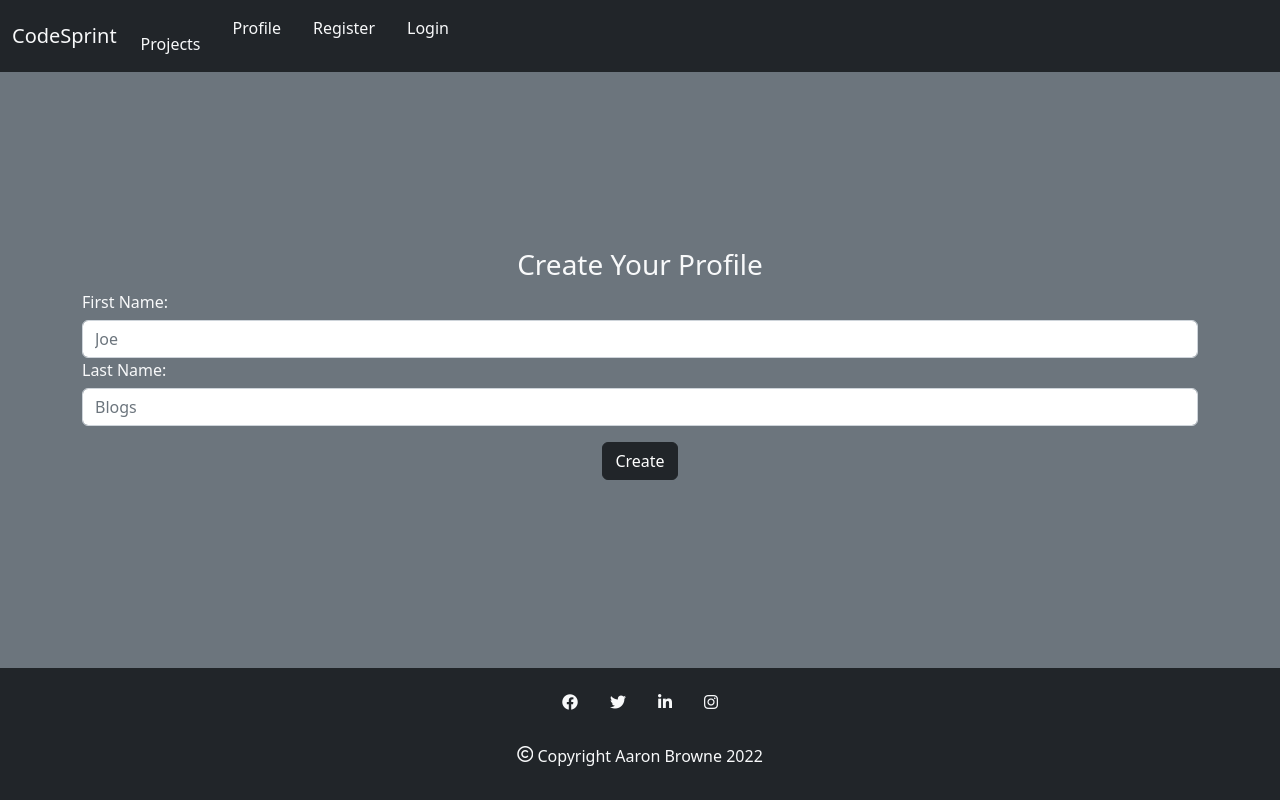
After one commit to browne878/CodeSprint-Portfolio-Project-4, a Django app: page /new-profile in a window 1280 px wide. The commit adds this page. Run offline with Django 3.2, Linux system fonts and the light colour scheme; some libraries are stand-ins or nearby versions.

Commit message:
Add User Profile and Company Creation Pages

```diff
--- a/codesprint/urls.py
+++ b/codesprint/urls.py
@@ -20,12 +20,12 @@ from planner import views
 
 urlpatterns = [
     path('admin/', admin.site.urls),
-    # path('login/', views.login, name='login'),
-    # path('register/', views.register, name='register'),
-    path('projects/', views.projects, name='projects'),
-    path('sprints/', views.sprints, name='sprints'),
-    path('cases/', views.cases, name='cases'),
+    path('projects', views.projects, name='projects'),
+    path('sprints', views.sprints, name='sprints'),
+    path('cases', views.cases, name='cases'),
     path('accounts/', include('allauth.urls')),
-    path('login/', views.login, name='login')
-    # path('register/', include('allauth.urls'))
+    path('new-profile', views.new_profile, name='profile'),
+    path('create-profile', views.create_profile, name='create-profle'),
+    path('new-company', views.new_company, name='company'),
+    path('create-company', views.create_company, name='create-company')
 ]
--- a/planner/admin.py
+++ b/planner/admin.py
@@ -1,8 +1,8 @@
 from django.contrib import admin
-from .models import Company, User, Project, Sprint, Case
+from .models import Company, User_Profile, Project, Sprint, Case
 
 admin.site.register(Company)
-# admin.site.register(User)
+admin.site.register(User_Profile)
 admin.site.register(Project)
 admin.site.register(Sprint)
 admin.site.register(Case)
--- a/planner/views.py
+++ b/planner/views.py
@@ -1,16 +1,10 @@
-from django.shortcuts import render
-from .models import Company, Project, Sprint, Case
+from django.shortcuts import render, get_object_or_404, redirect
+from django.views import View
+from .models import Company, Project, Sprint, Case, User_Profile
+from django.contrib.auth.models import User
 
 
 # Pages
-def login(request):
-    return render(request, "planner/login.html")
-
-
-def register(request):
-    return render(request, "planner/register.html")
-
-
 def projects(request):
     return render(request, 'planner/projects.html')
 
@@ -23,64 +17,39 @@ def cases(request):
     return render(request, 'planner/cases.html')
 
 
-# RENDER MODELS
-def get_company(request):
-    return request
+def create_profile(request):
+    return render(request, 'planner/create_profile.html')
 
 
-def get_employee(request):
-    return request
+def new_profile(request):
+    if request.method == 'POST':
+        first_name = request.POST.get('fname')
+        last_name = request.POST.get('lname')
+        username = request.POST.get('user')
+        user = User.objects.get(username=username)
+        try:
+            User_Profile.objects.get(user_id=user)
+        except User_Profile.DoesNotExist:
+            User_Profile.objects.create(first_name=first_name,
+                                        last_name=last_name,
+                                        role=User_Profile.Role.CLIENT,
+                                        user_id=user)
+            return redirect('create-company')
+
+    return render(request, 'planner/create_profile.html')
 
 
-def get_project(request):
-    return request
+def create_company(request):
+    return render(request, 'planner/create_company.html')
 
 
-def get_sprint(request):
-    return request
-
-
-def get_case(request):
-    return request
-
-
-# EDIT MODELS
-def edit_company(request):
-    return request
-
-
-def edit_employee(request):
-    return request
-
-
-def edit_project(request):
-    return request
-
-
-def edit_sprint(request):
-    return request
-
-
-def edit_case(request):
-    return request
-
-
-# CREATE MODELS
-def add_company(request):
-    return request
-
-
-def add_employee(request):
-    return request
-
-
-def add_project(request):
-    return request
-
-
-def add_sprint(request):
-    return request
-
-
-def add_case(request):
-    return request
+def new_company(request):
+    if request.method == 'POST':
+        name = request.POST.get('name')
+        username = request.POST.get('user')
+        user = User.objects.get(username=username)
+        user_profile = User_Profile.objects.get(user_id=user)
+        Company.objects.create(name=name)
+        user_profile.company_id = Company.objects.get(name=name)
+        user_profile.save()
+        return redirect('projects')
--- a/static/js/script.js
+++ b/static/js/script.js
@@ -1,3 +1,27 @@
 document.addEventListener('DOMContentLoaded', () => {
     document.getElementById('copyright-date').textContent = new Date().getFullYear();
+
+    if (window.location.href.split('/').includes('signup')) {
+        const inputs = document.getElementsByTagName('input');
+
+        for (const input of inputs) {
+            input.classList.add('form-control');
+        }
+    }
+
+    if (window.location.href.split('/').includes('login')) {
+        const inputs = document.getElementsByTagName('input');
+
+        for (const input of inputs) {
+            if (input.type === 'checkbox') {
+                input.classList.add('form-check-input');
+            } else {
+                input.classList.add('form-control');
+            }
+        }
+    }
+
+    document.getElementById('btn-company-continue').addEventListener('click', () => {
+        window.location.replace('projects');
+    })
 });
--- a/templates/account/login.html
+++ b/templates/account/login.html
@@ -10,8 +10,8 @@
 <div id="login" class="container">
     <div id="login-row" class="row vertical-center">
         <div id="login-box" class="col-md-12">
-            <form class="login text-light text-center" method="POST" action="{% url 'account_login' %}">
-                <h3 class="text-center text-light">Login</h3>
+            <form class="form login text-light text-center" method="POST" action="{% url 'account_login' %}">
+                <h3 class="text-center text-light overflow-hidden">Login</h3>
                 {% csrf_token %}
                 {{ form.as_p }}
                 {% if redirect_field_value %}
--- a/templates/base.html
+++ b/templates/base.html
@@ -33,14 +33,25 @@
             <div class="collapse navbar-collapse" id="navbarSupportedContent">
                 <ul class="navbar-nav mb-2 mb-lg-0">
                     <li class="nav-item ms-auto me-3 mt-3">
-                        <a class="text-light nav-link active" aria-current="page" href="{% url 'projects' %}">Projects</a>
+                        <a class="text-light nav-link active" aria-current="page"
+                            href="{% url 'projects' %}">Projects</a>
                     </li>
                     <li class="nav-item ms-auto me-3">
                         <a class="text-light nav-link" href="#">Profile</a>
                     </li>
-                    <li class="nav-item ms-auto me-3">
-                        <a class="text-light nav-link" href="#">Login</a>
                     </li>
+                    {% if user.is_authenticated %}
+                    <li class="nav-item  ms-auto me-3">
+                        <a class="text-light nav-link" href="{% url 'account_logout' %}">Logout</a>
+                    </li>
+                    {% else %}
+                    <li class="nav-item  ms-auto me-3">
+                        <a class="text-light nav-link" href="{{ signup_url }}">Register</a>
+                    </li>
+                    <li class="nav-item  ms-auto me-3">
+                        <a class="text-light nav-link" href="{{ login_url }}">Login</a>
+                    </li>
+                    {% endif %}
                 </ul>
             </div>
         </div>
--- /dev/null
+++ b/templates/planner/create_profile.html
@@ -0,0 +1,26 @@
+{% extends "base.html" %}
+
+{% block content %}
+<div id="create-profile" class="container">
+    <div id="create-profile-row" class="row vertical-center">
+        <div id="create-profile-box" class="col-md-12">
+            <form id="create-profile-form" class="form" action="new-profile" method="post">
+                {% csrf_token %}
+                <h3 class="text-center text-light overflow-hidden">Create Your Profile</h3>
+                <div class="form-group">
+                    <label for="fname" class="text-light">First Name:</label><br>
+                    <input type="text" name="fname" id="fname" class="form-control" placeholder="Joe">
+                </div>
+                <div class="form-group">
+                    <label for="lname" class="text-light">Last Name:</label><br>
+                    <input type="text" name="lname" id="lname" class="form-control" placeholder="Blogs">
+                </div>
+                <input type="hidden" name="user" class="form-control" value="{{ user }}" />
+                <div class="form-group text-center">
+                    <button type="submit" class="btn btn-dark m-3" id="btn-create-profile">Create</button>
+                </div>
+            </form>
+        </div>
+    </div>
+</div>
+{% endblock content %}
```
Also changed, not shown: codesprint/settings.py (+4 -3 lines), planner/models.py (+20 -13 lines), templates/account/signup.html (+7 -36 lines), templates/planner/create_company.html (added, +29 -0 lines), templates/planner/register.html (deleted, +0 -37 lines), planner/migrations/0009_auto_20220622_1223.py (added), planner/migrations/0010_rename_userprofile_user_profile.py (added).
